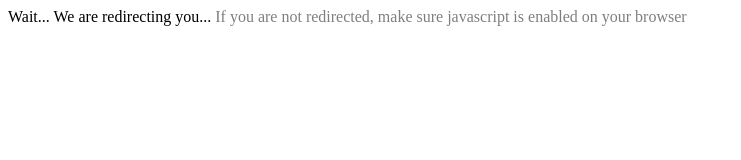
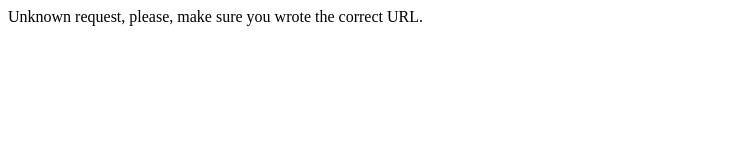
Before and after one commit to sodgeapp/sodgeapp.github.io, a plain HTML site: page redirect.html in a window 1280 px wide. Shown: the whole page, without its empty margins (0-741 px from the left). Drawn offline with Linux system fonts and the light colour scheme.

Commit message:
Update redirect.html

```diff
--- a/redirect.html
+++ b/redirect.html
@@ -26,7 +26,7 @@
       window.location.replace("https://app.sodge.ml/verify?id=" + param('id') + "&code=" + param('code'));
       done();
     } else {
-      document.getElementsById('text').innerHTML = "Unknown request, please, make sure you wrote the correct URL.";
+      document.getElementById('text').innerHTML = "Unknown request, please, make sure you wrote the correct URL.";
       console.log("error");
     }
 
```
